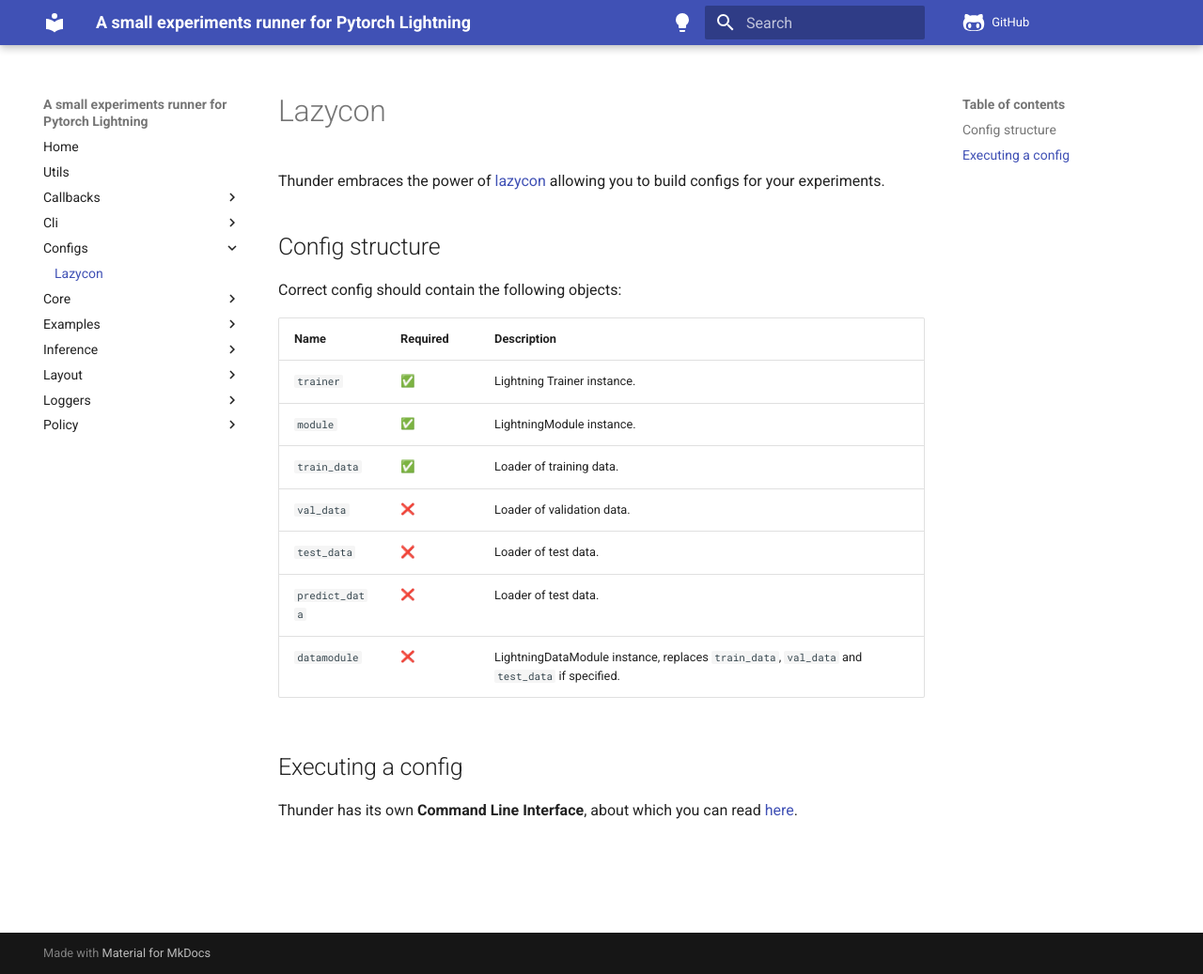
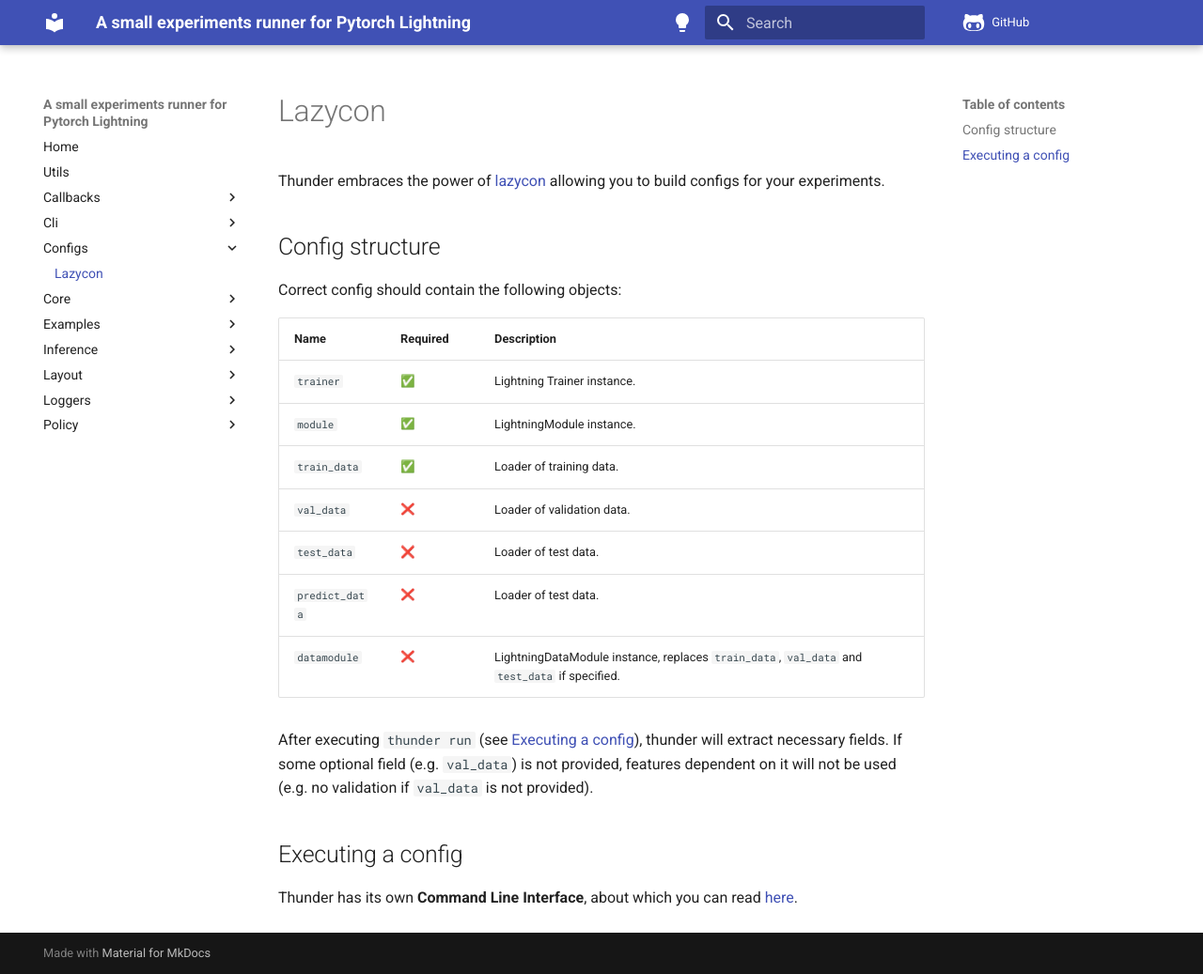
Before and after one commit to neuro-ml/thunder, an MkDocs documentation site: the page built from docs/configs/index.md, in a window 1280 px wide and 1037 px high. Shown: the whole window at 94% size. Built offline with MkDocs 1.6.1 and Material for MkDocs 9.7.7, drawn with Linux system fonts in a browser that asks for light colours; emoji names are drawn with the system emoji font; comment, search, counter and statistics services are not loaded; the version menu is left out.

Commit message:
micro docs improvement

```diff
--- a/docs/configs/index.md
+++ b/docs/configs/index.md
@@ -15,6 +15,9 @@
 | `predict_data` | :x:                | Loader of test data.                 |
 | `datamodule`   | :x:                | LightningDataModule instance, replaces `train_data`, `val_data` and `test_data` if specified. |
 
+After executing `thunder run` (see [Executing a config](./#executing-a-config)), thunder will extract
+necessary fields. If some optional field (e.g. `val_data`) is not provided, features
+dependent on it will not be used (e.g. no validation if `val_data` is not provided).
 
 ## Executing a config
 Thunder has its own **Command Line Interface**,
```
